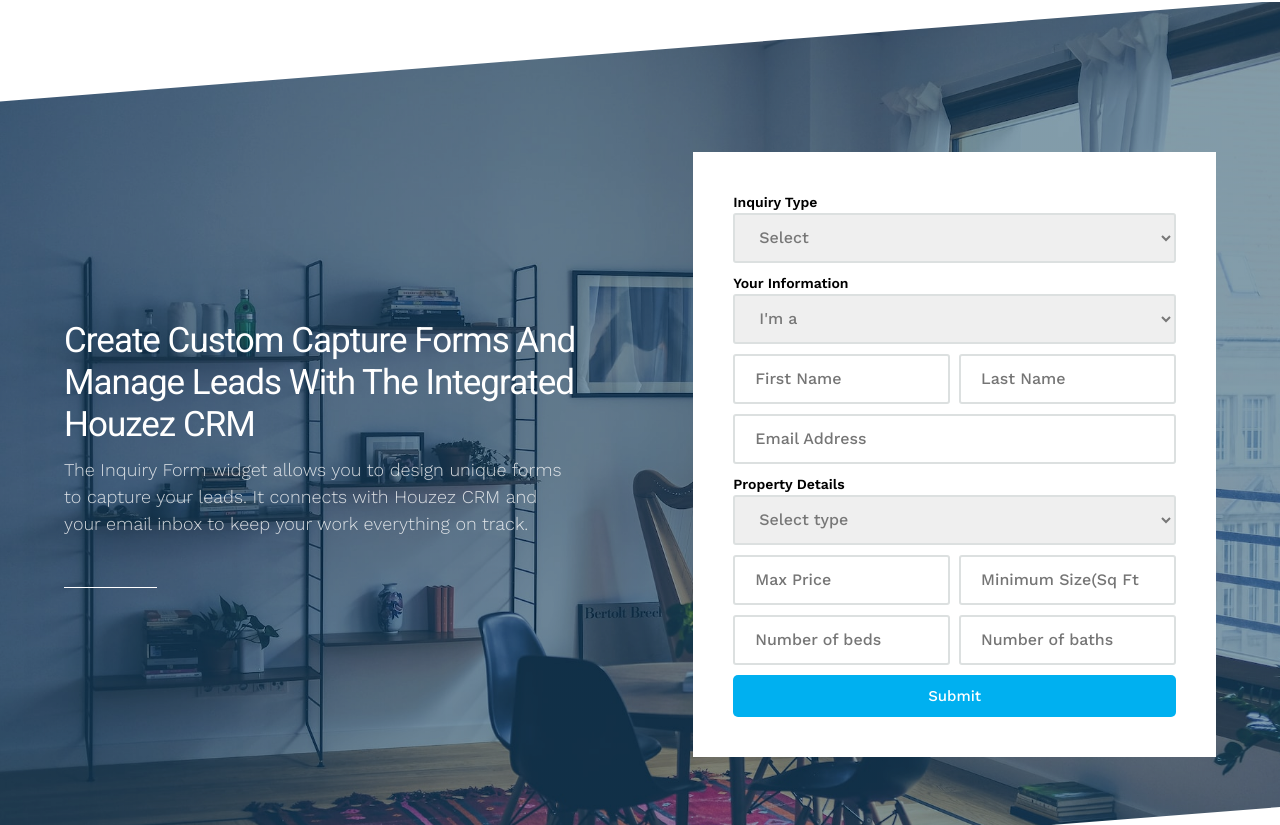
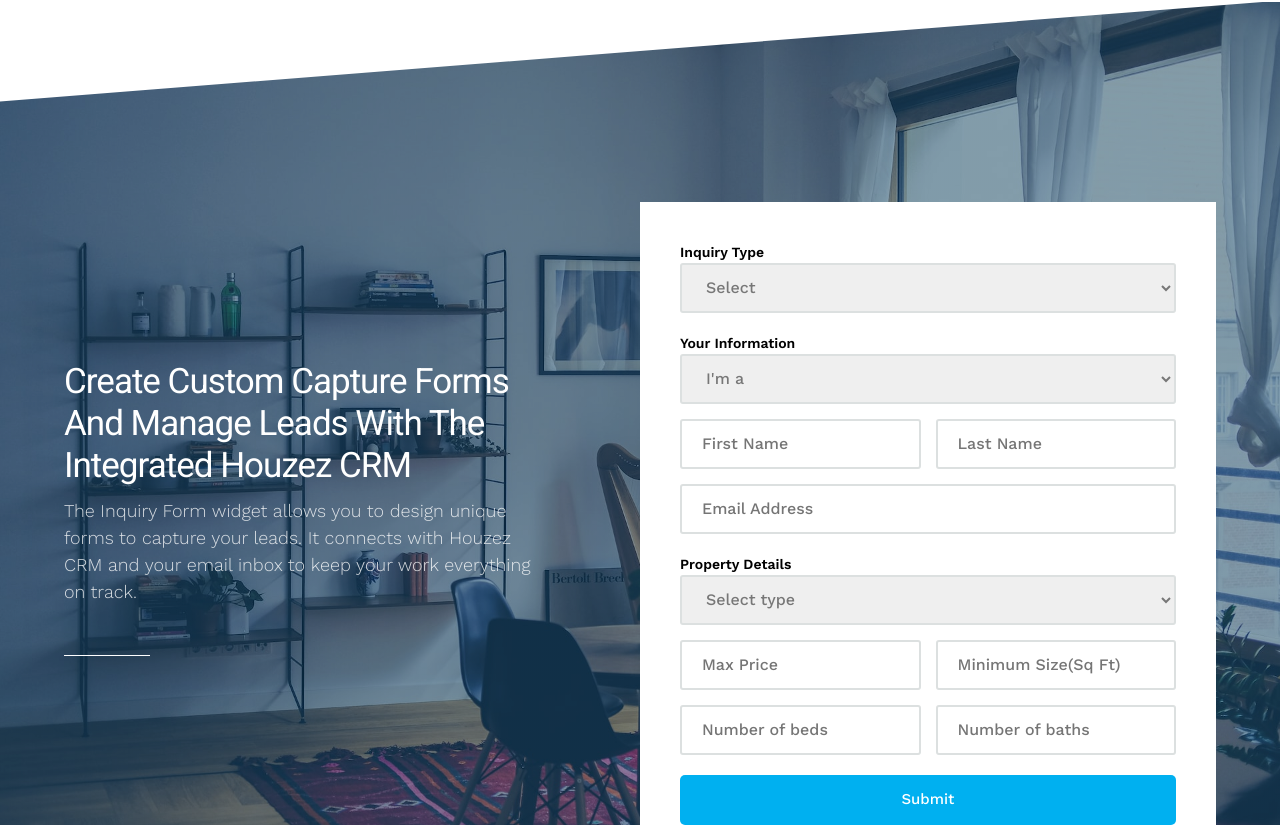
Before and after one commit to Stefan0305/houzez-app, a React (Create React App) app: page / in a window 1280 px wide. Shown: the part 3755-4580 px from the top of the page. Built offline with nearby package versions, Linux system fonts and the light colour scheme.

Commit message:
added responsivnes to form, agents, testimonials and sponsors sections

```diff
--- a/src/components/Testimonials/Testimonials.scss
+++ b/src/components/Testimonials/Testimonials.scss
@@ -22,33 +22,31 @@
   }
   .testimonials-body {
     display: flex;
-    gap: 3%;
-    i {
-      font-size: 40px;
-      margin-bottom: 20px;
-    }
+    flex-direction: column;
+    gap: 30px;
     .testimonial-card {
       background-color: #edf9ff;
       padding: 50px 40px;
-      width: 33%;
+      i {
+        font-size: 40px;
+        margin-bottom: 20px;
+      }
       .testimonial-p {
         font-family: var(--ff-body);
         font-size: var(--fw-regular);
         font-weight: var(--fw-regular);
-        margin-bottom: 50px;
-        height: 80px;
+        margin-bottom: 30px;
       }
       div {
         display: flex;
+        flex-wrap: wrap;
         align-items: center;
-        gap: 30px;
-        font-size: 15px;
         img {
           border-radius: 50%;
           width: 90px;
+          margin: 0 20px 20px 0;
         }
         p {
-          display: inline-block;
           font-weight: 100;
           font-family: var(--ff-body);
           font-size: 14px;
@@ -61,5 +59,11 @@
         }
       }
     }
+    @media (min-width: 768px) {
+      flex-direction: row;
+      .testimonial-card {
+        width: calc((100% - 30px) / 3);
+      }
+    }
   }
 }
--- a/src/pages/Home/Home.js
+++ b/src/pages/Home/Home.js
@@ -319,7 +319,9 @@ function Home() {
                   placeholder="Number of baths"
                 />
               </fieldset>
-              <input type="submit" value="Submit" className="btn"></input>
+              <button type="submit" value="Submit" className="btn">
+                Submit
+              </button>
             </form>
           </div>
         </div>
--- a/src/pages/Home/Home.scss
+++ b/src/pages/Home/Home.scss
@@ -264,7 +264,6 @@
     display: flex;
     flex-wrap: wrap;
     a {
-      display: block;
       background-color: rgba(0, 52, 92, 0.6);
       width: 100%;
       padding: 30px 0;
@@ -438,9 +437,7 @@
 // forms section
 .forms-section-container {
   width: 100%;
-  background-color: skyblue;
-  padding-top: 150px;
-  padding-bottom: 150px;
+  padding: 200px 0;
   background-image: linear-gradient(
       to bottom,
       rgba(0, 66, 116, 0.45),
@@ -451,14 +448,14 @@
   background-attachment: fixed;
   .container {
     display: flex;
+    flex-direction: column;
     justify-content: space-between;
-    gap: 10%;
   }
+
   .forms-header {
     display: flex;
     flex-direction: column;
     justify-content: center;
-    width: 50%;
     color: white;
     > h3 {
       font-family: var(--ff-heading);
@@ -484,43 +481,66 @@
       width: 18%;
       background-color: white;
       height: 1px;
+      margin-bottom: 50px;
     }
   }
+
   .form {
-    width: 50%;
     background-color: white;
     padding: 40px;
     font-family: var(--ff-body);
     font-weight: var(--fw-medium);
-
     fieldset {
       border: 0;
+      display: flex;
+      flex-direction: column;
+      gap: 15px;
+      margin-bottom: 20px;
       legend {
         font-weight: 600;
         font-size: 14px;
       }
     }
-
-    select,
-    input[type="email"],
-    .smallFieldInput {
-      width: 100%;
+    input,
+    select {
       height: 50px;
       padding: 0 20px;
       outline: none;
       border: 2px solid #dce0e0;
       border-radius: 3px;
       color: rgba(0, 0, 0, 0.5);
-      margin-bottom: 10px;
     }
-    input[type="submit"] {
+    button {
       width: 100%;
+      height: 50px;
     }
-    .smallFieldInput {
-      width: 49%;
-    }
-    .odd {
-      margin-right: 2%;
+  }
+
+  @media (min-width: 768px) {
+    .container {
+      flex-direction: row;
+      .forms-header {
+        flex-basis: 50%;
+        padding-right: 100px;
+      }
+      .form {
+        flex-basis: 50%;
+        fieldset {
+          display: flex;
+          flex-direction: row;
+          gap: 15px;
+          flex-wrap: wrap;
+          select {
+            flex-basis: 100%;
+          }
+          .smallFieldInput {
+            width: calc((100% - 15px) / 2);
+          }
+          input[type="email"] {
+            flex-basis: 100%;
+          }
+        }
+      }
     }
   }
 }
@@ -642,6 +662,7 @@
   }
   .agents-body {
     display: flex;
+    flex-wrap: wrap;
     gap: 1px;
 
     .agent-card {
@@ -650,6 +671,14 @@
       width: 100%;
       background-color: white;
       transition: all 0.2s;
+
+      @media (min-width: 768px) {
+        width: calc((100% - 1px) / 2);
+      }
+      @media (min-width: 992px) {
+        width: calc((100% - 3px) / 4);
+      }
+
       &:hover {
         box-shadow: 0px 60px 100px 5px rgba($color: black, $alpha: 0.3);
         transform: translateY(-10px);
@@ -697,7 +726,11 @@
 .sponsors-section-container {
   .sponsors {
     display: flex;
+    width: 100%;
     justify-content: space-between;
-    padding: 20px 50px;
+    padding: 20px 0;
+  }
+  @media (max-width: 1024px) {
+    display: none;
   }
 }
```
